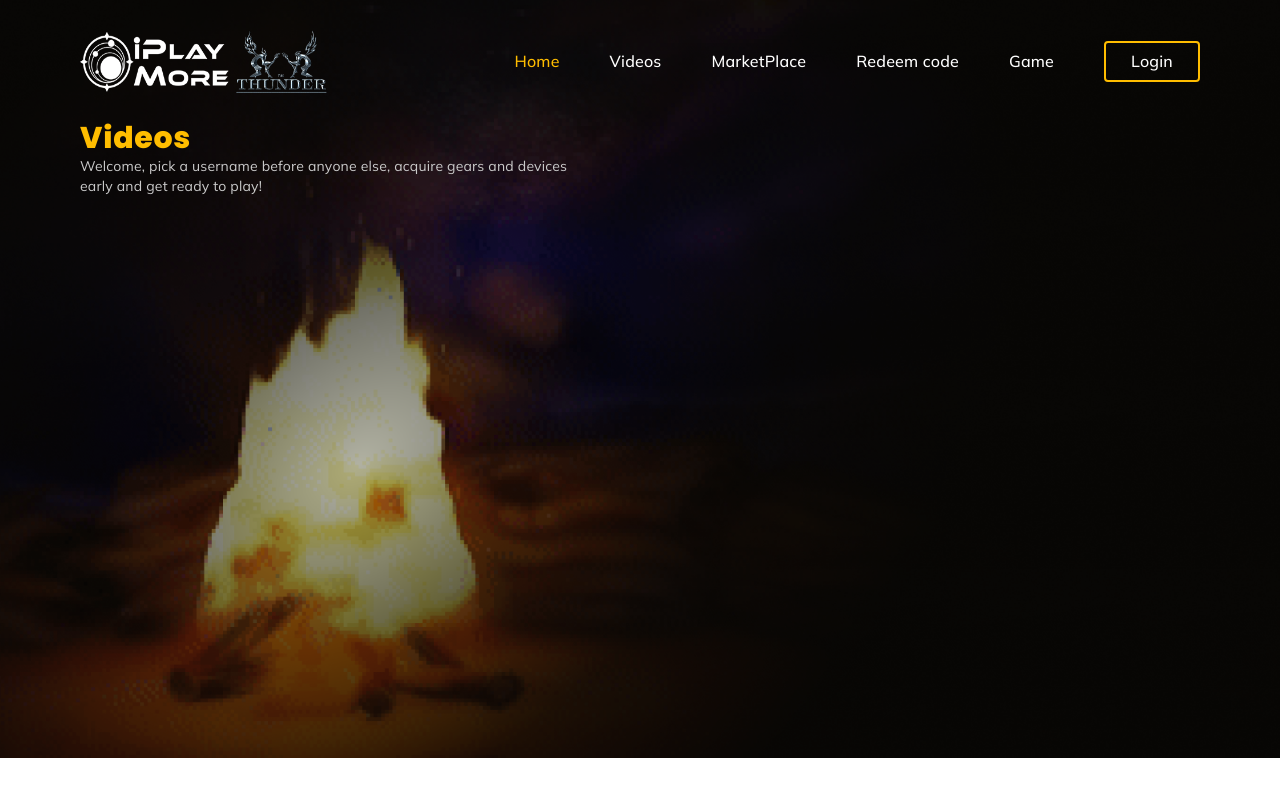
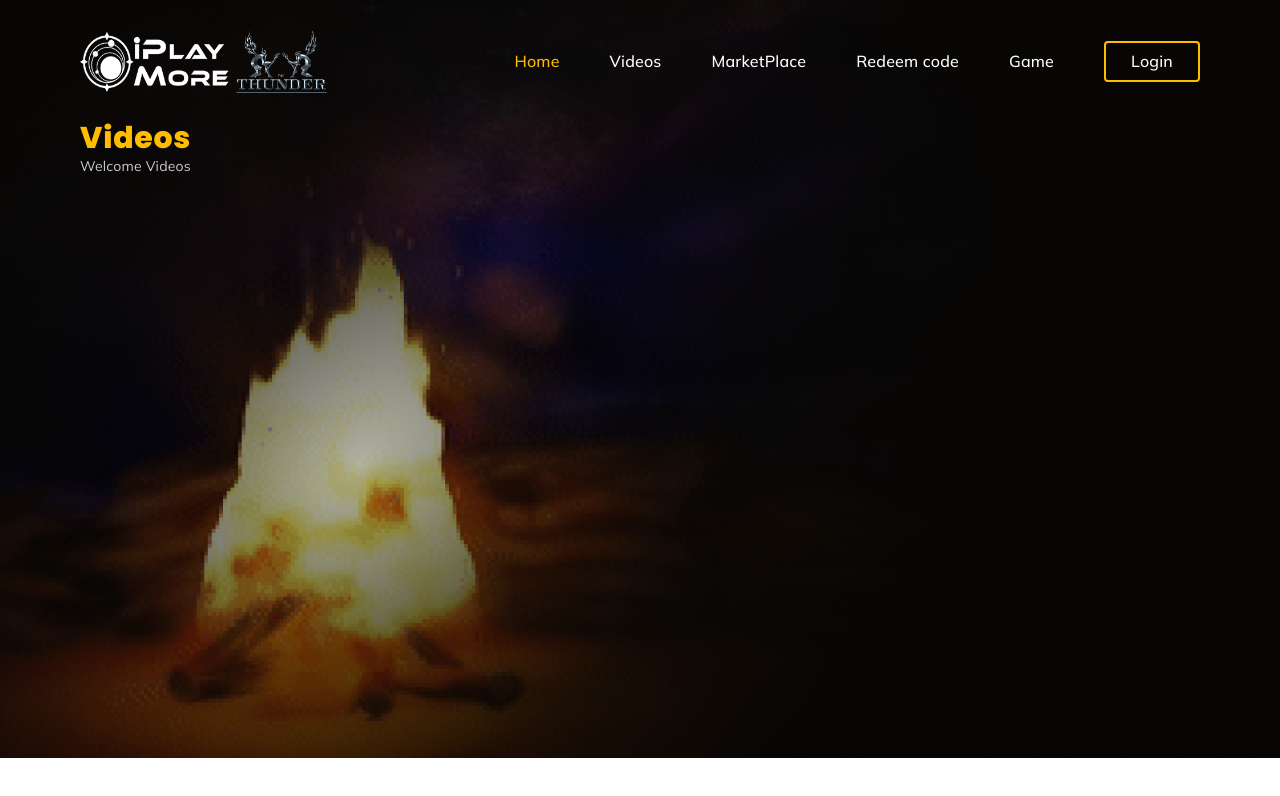
Before and after one commit to incredigroup/redeem_iplaymore, a Next.js app: page /videos in a window 1280 px wide. Shown: the top 796 px of the page. Built offline with nearby package versions, Linux system fonts and the light colour scheme.

Commit message:
fix txt.

```diff
--- a/pages/videos.jsx
+++ b/pages/videos.jsx
@@ -12,7 +12,7 @@ const Videos = ( { data } ) => {
       <div className="flex md:flex-row" >
           <div className="flex-[0.5] md:flex-[0.5]">
               <h1 className="h1-text-responsive">Videos</h1>
-              <p className="descri-text">Welcome, pick a username before anyone else, acquire gears and devices <br className="hidden xl:block"/>early and get ready to play!
+              <p className="descri-text">Welcome Videos
               </p>
           </div>
           <div className="flex-[0.4] md:flex-[0.4] pt-12 ">
--- a/styles/globals.css
+++ b/styles/globals.css
@@ -75,4 +75,7 @@ input:-webkit-autofill {
     @apply md:bg-mainbg bg-cover bg-no-repeat overflow-y-scroll;
     /* @apply md:bg-mainbg sm:bg-cover bg-mobilebg bg-no-repeat sm:bg-[length:100%_100%] overflow-y-scroll bg-cover ; */
   }
+  body {
+    /* @apply md:bg-mobg bg-cover bg-no-repeat overflow-y-scroll; */
+  }
 }
--- a/tailwind.config.js
+++ b/tailwind.config.js
@@ -25,7 +25,7 @@ module.exports = {
 
       },
       backgroundImage: {
-        'mobilebg': "url(../public/img/mobile_bg.png')",
+        'mobg': "url(../public/img/mobile.png')",
         'mainbg': "url('../public/img/background.png')",
       }
     },
```
Also changed, not shown: public/img/mobile.png (renamed from public/img/mobile_bg.png).
